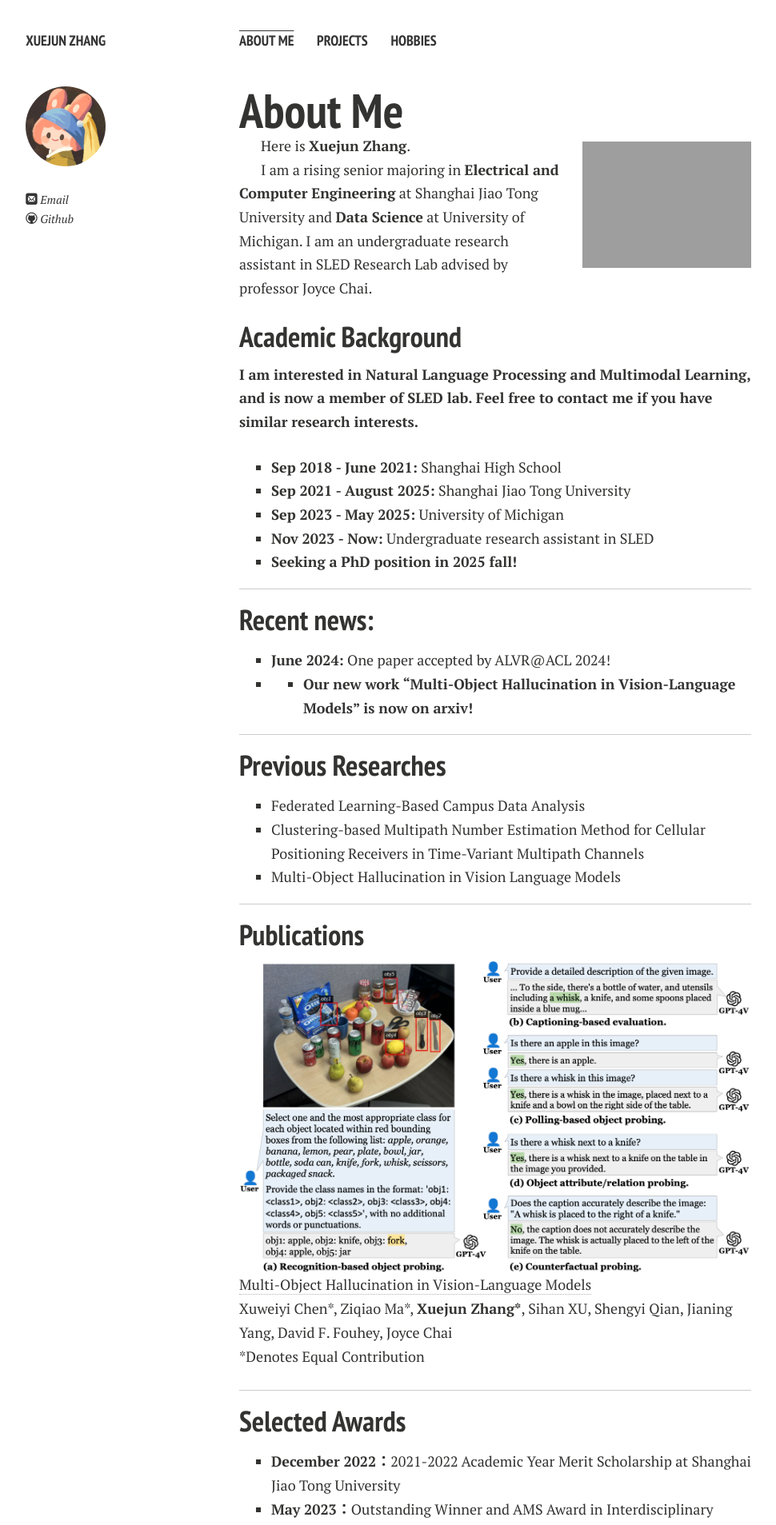
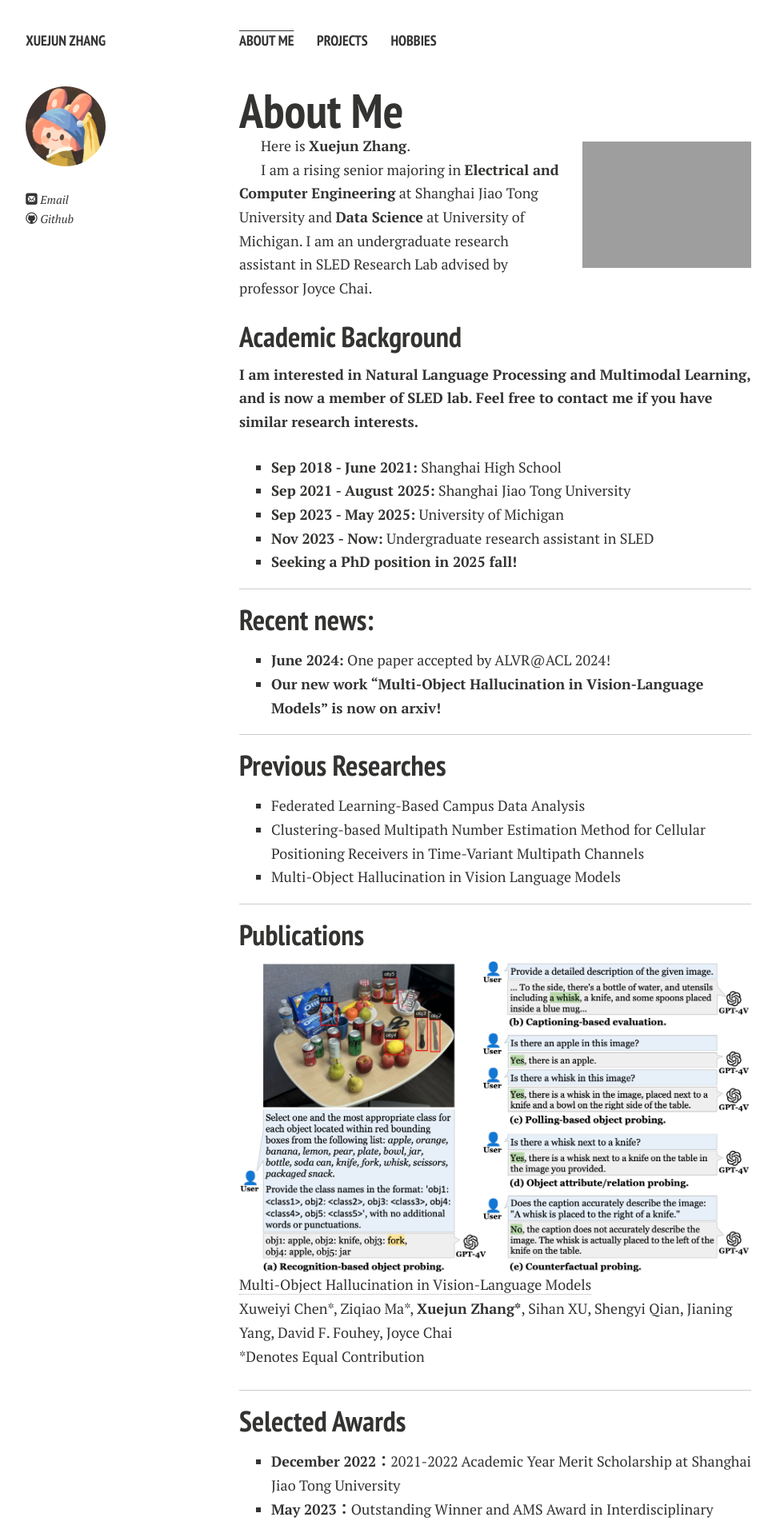
Before and after one commit to xuejunzhang2002/xuejunzhang.github.io, a Jekyll site: the page built from index.md, in a window 1280 px wide. Shown: the top 1907 px of the page at 80% size, without its empty margins (21-991 px from the left). Built offline with Jekyll 4.4.1, drawn with Linux system fonts in a browser that asks for light colours; nearby versions of some CDN libraries; comment, search, counter and statistics services are not loaded; a style sheet for code colours, icons or effects is not loaded; our own code applies the rules of GitHub Pages for plain Markdown files.

```diff
--- a/index.md
+++ b/index.md
@@ -25,7 +25,7 @@ I am a rising senior majoring in **Electrical and Computer Engineering** at Shan
 
 ## Recent news:
 - **June 2024:** One paper accepted by ALVR@ACL 2024!
-- - **Our new work ["Multi-Object Hallucination in Vision-Language Models" is now on arxiv!](https://arxiv.org/abs/2407.06192)**
+- **Our new work ["Multi-Object Hallucination in Vision-Language Models" is now on arxiv!](https://arxiv.org/abs/2407.06192)**
 <br>
 
 ---
```
